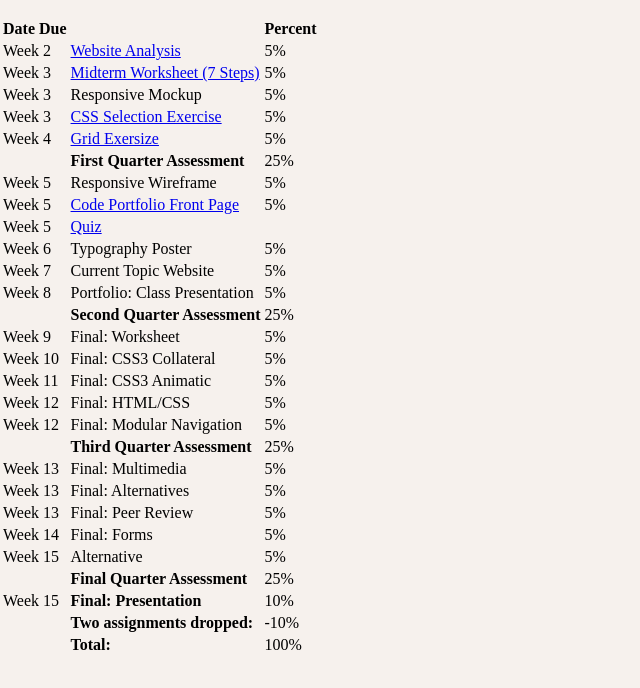
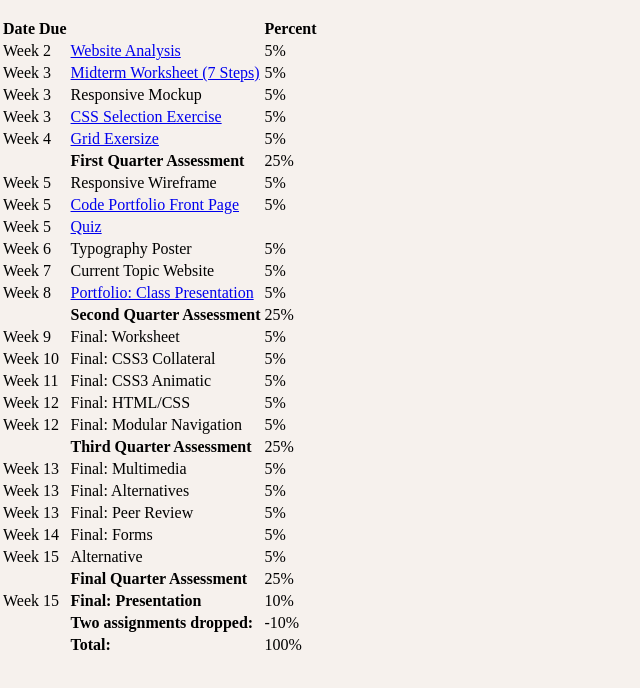
Before and after one commit to jiyeonjungart/Webdesignbasics, a plain HTML site: page index.html in a window 1280 px wide. Shown: the part 110-798 px from the top of the page, without its empty margins (0-640 px from the left). Drawn offline with Linux system fonts and the light colour scheme.

Commit message:
midterm update

```diff
--- a/index.html
+++ b/index.html
@@ -23,7 +23,7 @@
         <tr><td>Week 5<td><a href="web-links/quiz-3.html">Quiz</a><td></tr>
         <tr><td>Week 6<td>Typography Poster <td>5%</tr>
         <tr><td>Week 7<td>Current Topic Website<td>5%</tr>
-        <tr><td>Week 8<td>Portfolio: Class Presentation <td>5%</tr>
+        <tr><td>Week 8<td><a href="web-links/midterm-portfolio-homepage.html">Portfolio: Class Presentation</a><td>5%</tr>
         <tr><td><td><strong class=quartegrade >Second Quarter Assessment </strong><td>25%</tr>
         <tr><td>Week 9<td>Final: Worksheet<td>5%</tr>
         <tr><td>Week 10<td>Final: CSS3 Collateral<td>5%</tr>
```
Also changed, not shown: web-links/midterm-portfolio-work2.html (+1 -1 lines).
